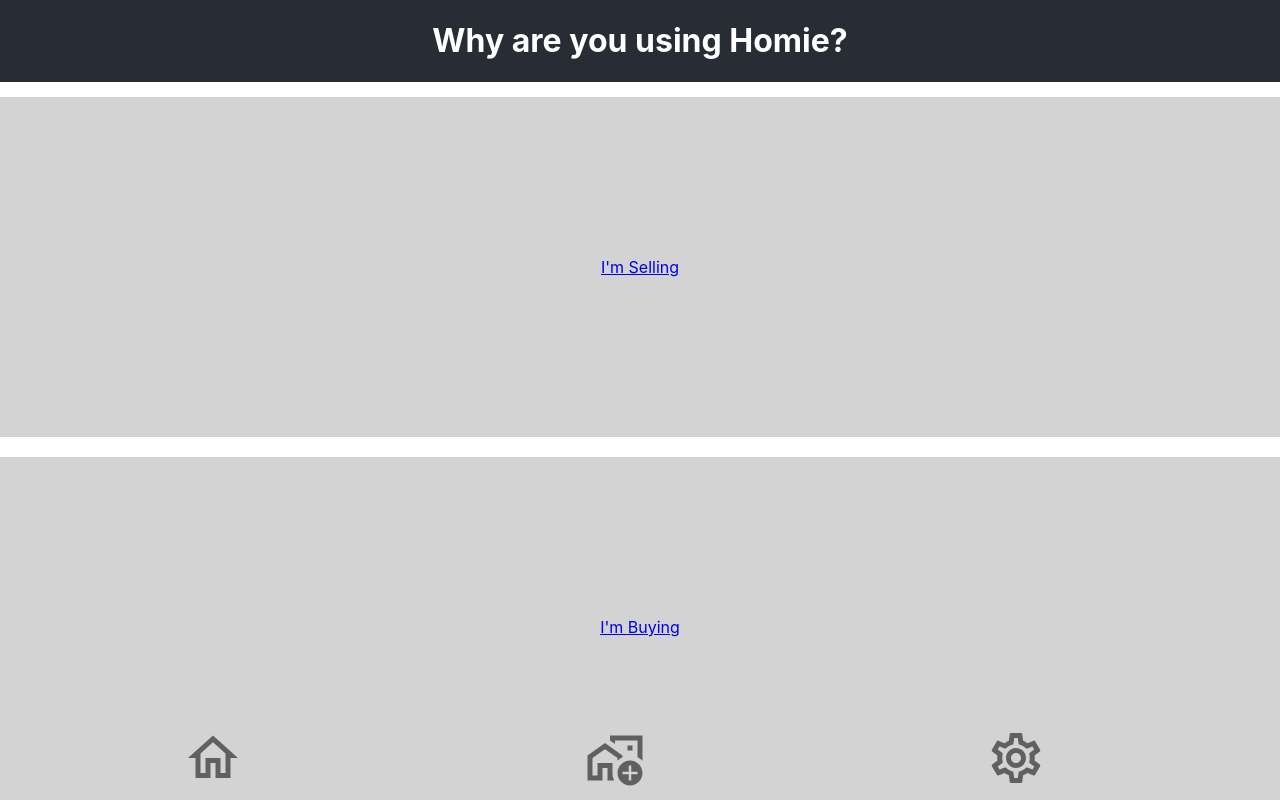
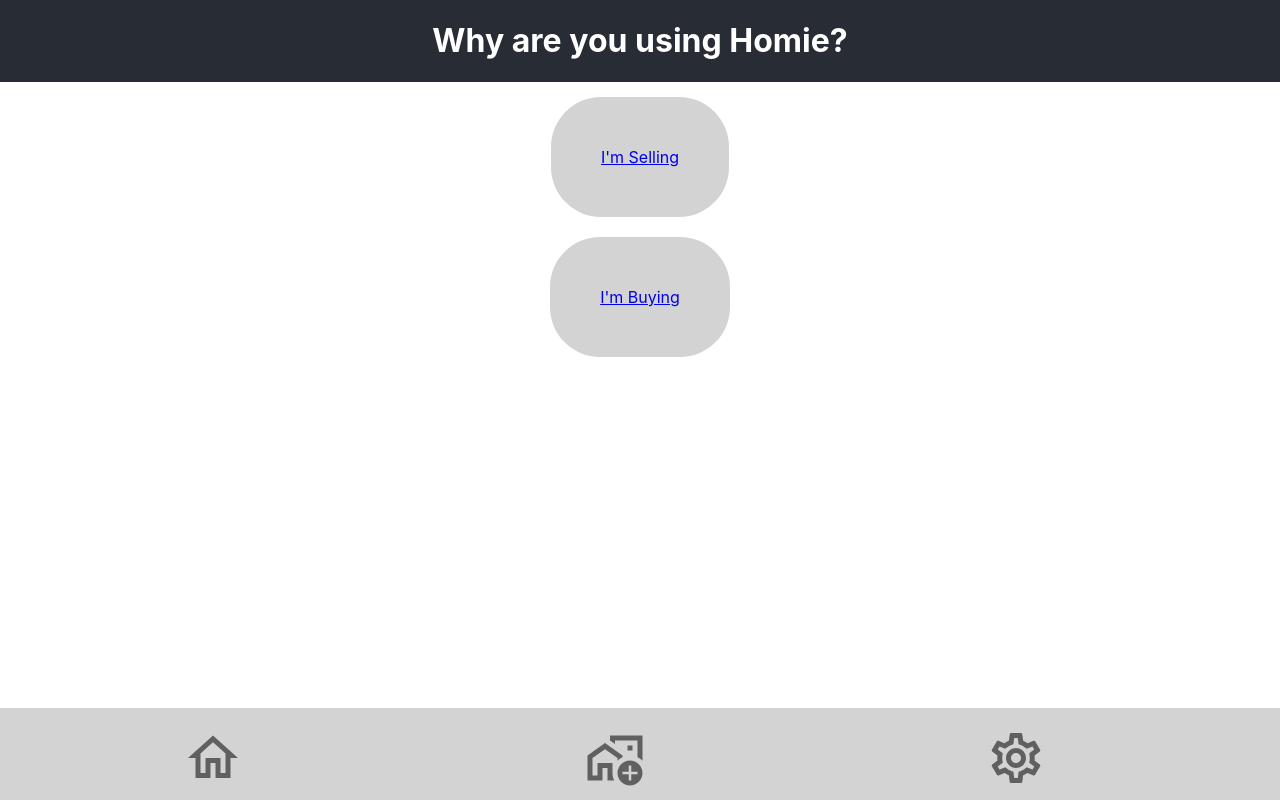
Before and after one commit to agiledev-students-spring2023/final-project-awesome-united, a React (Create React App) app in the folder front-end/: page / in a window 1280 px wide. Built offline with nearby package versions, Linux system fonts and the light colour scheme.

Commit message:
improved style of new account selection page, and added link to filter page from general settings

```diff
--- a/front-end/src/pages/GeneralSettings/GeneralSettings.js
+++ b/front-end/src/pages/GeneralSettings/GeneralSettings.js
@@ -1,5 +1,5 @@
 import React, { useState } from "react";
-import { BrowserRouter as Router, Routes, Route } from "react-router-dom";
+import { BrowserRouter as Router, Routes, Route, Link } from "react-router-dom";
 //import SizeSettings from "../../components/SizeSettings";
 //import BrightnessSettings from "../../components/BrightnessSettings";
 import AccountInfo from "../../components/AccountInfo";
@@ -13,6 +13,9 @@ const GeneralSettings = (props) => {
       <h1>
         General Settings Page
       </h1>
+      <Link className="filter-link" to="/searchSettings">
+          <div>Search Filter Settings</div>
+      </Link>
       <AccountInfo />
       <ChangePassword />
       <LogOut />
--- a/front-end/src/pages/NewAccountSelection/NewAccountSelection.css
+++ b/front-end/src/pages/NewAccountSelection/NewAccountSelection.css
@@ -16,15 +16,15 @@ header {
 
 .Options{
   display: flex;
-  width: 100vw;
+  width: 100%;
   flex-direction: column;
   align-items: center;
   justify-content: center;
 }
 
 .NewAccountSelectionLink{
-  width: 90%;
-  padding: 20vh;
+  border-radius: 50px;
+  padding: 50px;
   margin: 10px;
   background-color: lightgray;
 }
--- a/front-end/src/pages/NewAccountSelection/NewAccountSelection.js
+++ b/front-end/src/pages/NewAccountSelection/NewAccountSelection.js
@@ -14,7 +14,7 @@ function NewAccountSelection() {
         <Link className="NewAccountSelectionLink" to="/createAccount">
           <div>I'm Selling</div>
         </Link>
-        <Link className="NewAccountSelectionLink" to="/searchSettings">
+        <Link className="NewAccountSelectionLink" to="/createAccount">
           <div>I'm Buying</div>
         </Link>
       </div>
```
